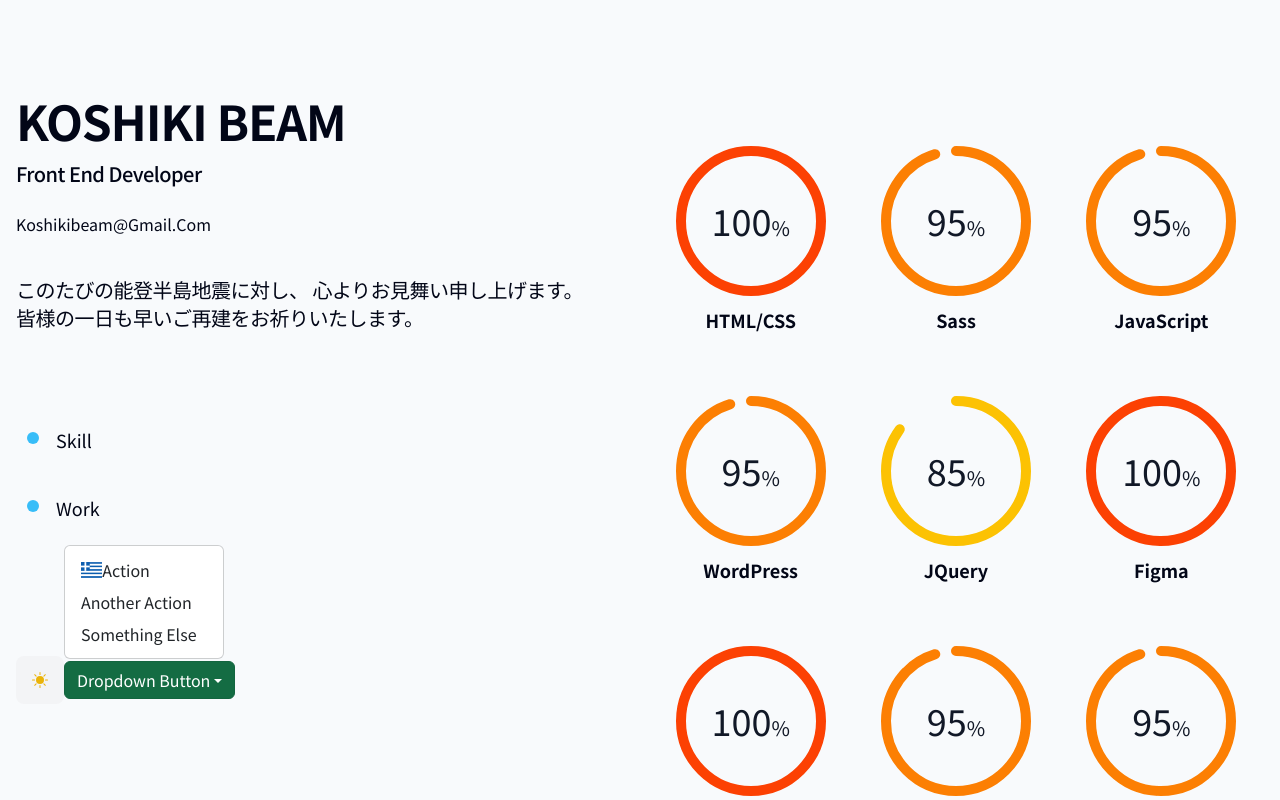
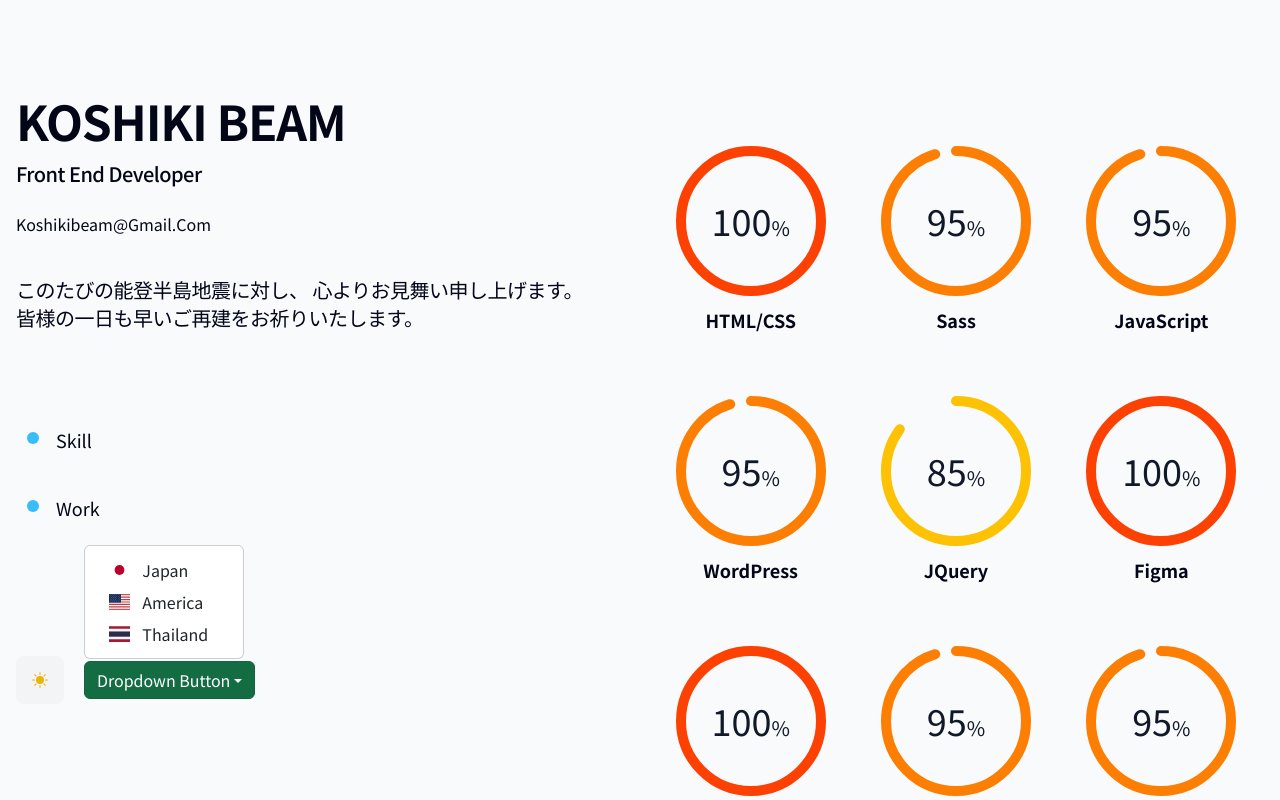
Before and after one commit to KOSHIKIBEAM/portfolio_2023_01_24, a React (Vite) app: page / in a window 1280 px wide. Both pictures are taken after a click on the button "Dropdown Button". Shown: the top 800 px of the page. Built offline with nearby package versions, Linux system fonts and the light colour scheme.

Commit message:
🎨 dropdown調整

```diff
--- a/src/components/template/SelectButton.jsx
+++ b/src/components/template/SelectButton.jsx
@@ -24,17 +24,36 @@ const SelectButton = () => {
   return (
     <>
       <Dropdown>
-        <Dropdown.Toggle variant="success" id="dropdown-basic">
+        <Dropdown.Toggle
+          className="text-[#198754] dark:text-white transition-all duration-500 ml-5"
+          variant="success"
+          id="dropdown-basic"
+        >
           Dropdown Button
         </Dropdown.Toggle>
 
         <Dropdown.Menu>
-          <Dropdown.Item href="#/action-1">
-            <span className="fi fi-gr"></span>
-            Action
+          <Dropdown.Item
+            href="#/action-1"
+            className="flex justify-start items-center pr-0 pl-6"
+          >
+            <span className="fi fi-jp mr-3"></span>
+            Japan
           </Dropdown.Item>
-          <Dropdown.Item href="#/action-2">Another action</Dropdown.Item>
-          <Dropdown.Item href="#/action-3">Something else</Dropdown.Item>
+          <Dropdown.Item
+            href="#/action-1"
+            className="flex justify-start items-center pr-0 pl-6"
+          >
+            <span className="fi fi-us mr-3"></span>
+            America
+          </Dropdown.Item>
+          <Dropdown.Item
+            href="#/action-1"
+            className="flex justify-start items-center pr-0 pl-6"
+          >
+            <span className="fi fi-th mr-3"></span>
+            Thailand
+          </Dropdown.Item>
         </Dropdown.Menu>
       </Dropdown>
     </>
```
